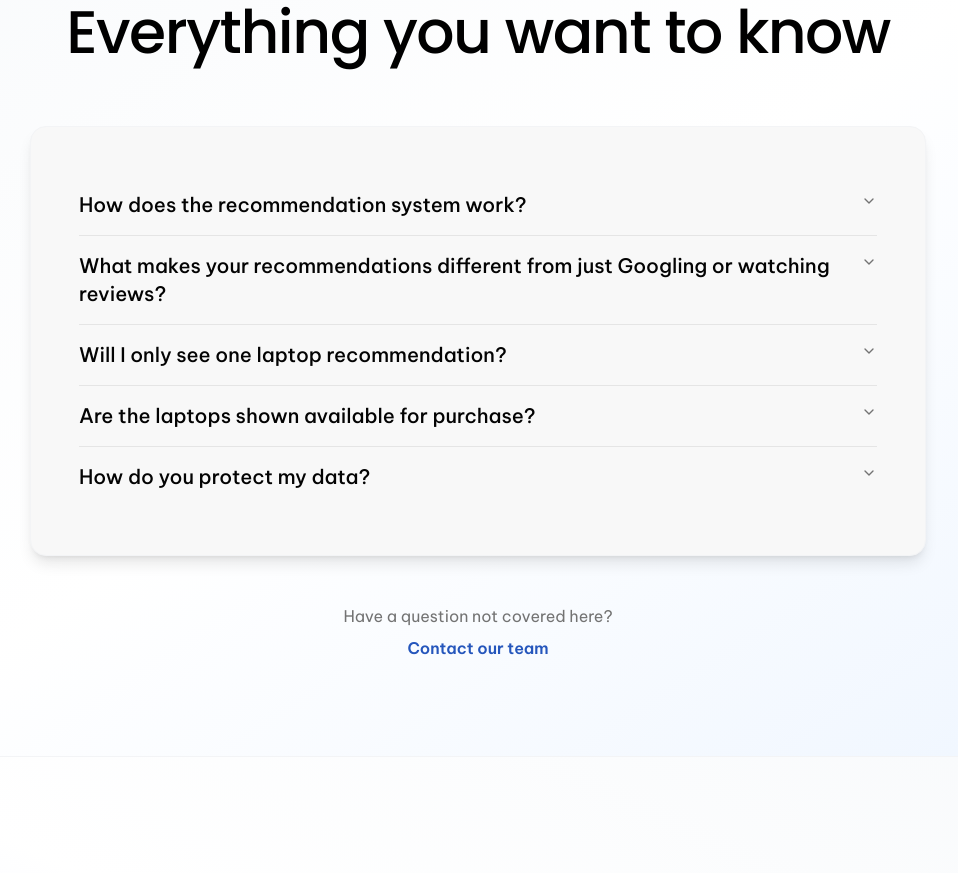
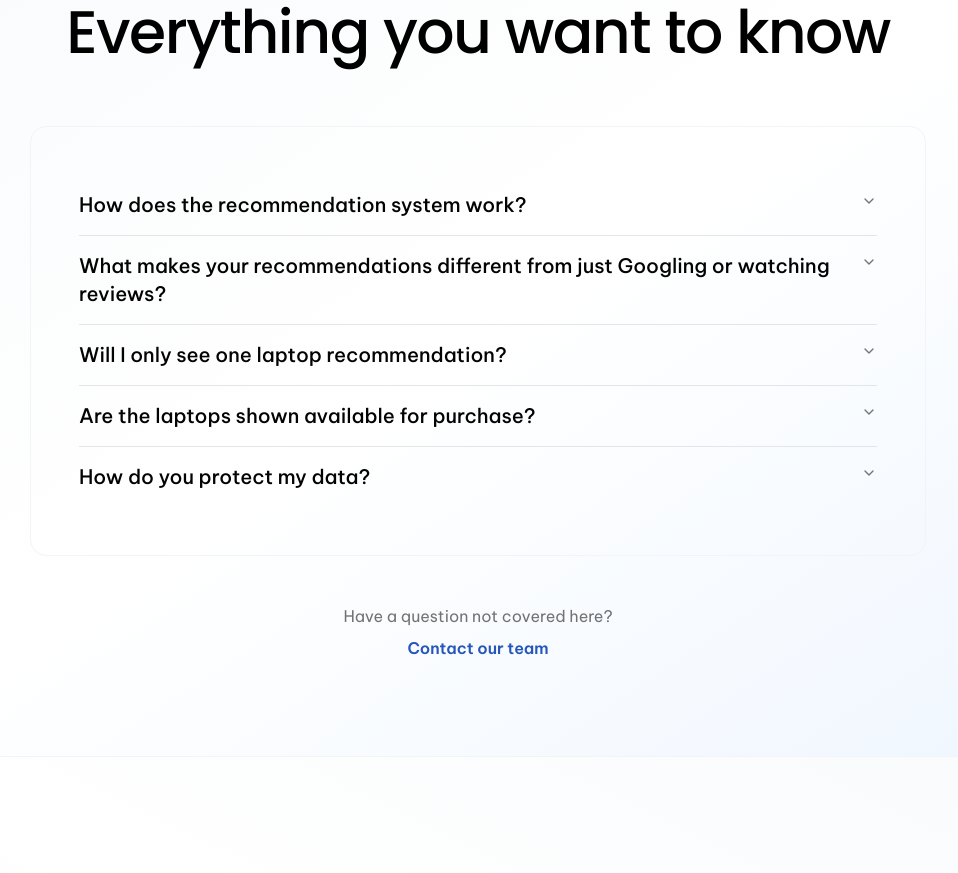
Before and after one commit to clovereighthundred/gizi-landing-page, a React (Vite) app: page / in a window 1280 px wide. Shown: the part 5420-6293 px from the top of the page, without its empty margins (162-1120 px from the left). Built offline with nearby package versions, Linux system fonts and the light colour scheme.

Commit message:
style: remove accordion bg and box-shadow

```diff
--- a/src/components/Faqs.tsx
+++ b/src/components/Faqs.tsx
@@ -54,7 +54,7 @@ function Faqs() {
 
           {/* FAQ Accordions */}
           <div className="max-w-4xl mx-auto">
-            <div className="bg-[#f8f8f8] rounded-2xl shadow-lg border border-gray-100 p-6 sm:p-12">
+            <div className="rounded-2xl border border-gray-100 p-6 sm:p-12">
               <Accordion type="single" collapsible className="w-full space-y">
                 {faqs.map((faq, index) => (
                   <AccordionItem key={index} value={`item-${index}`}>
```
